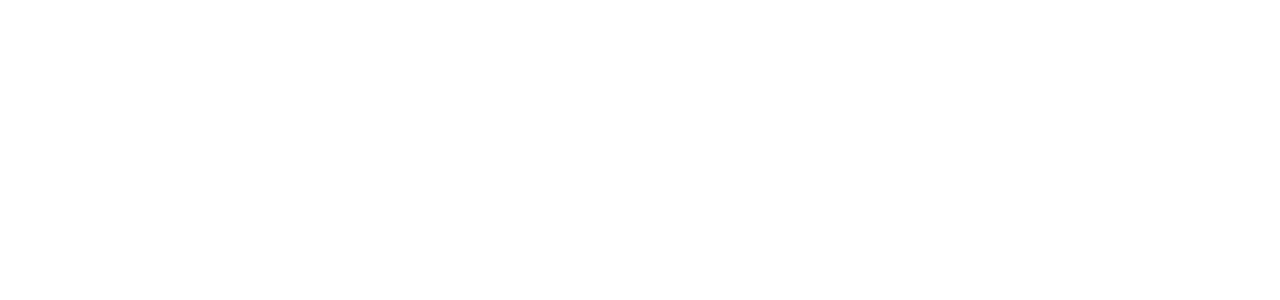
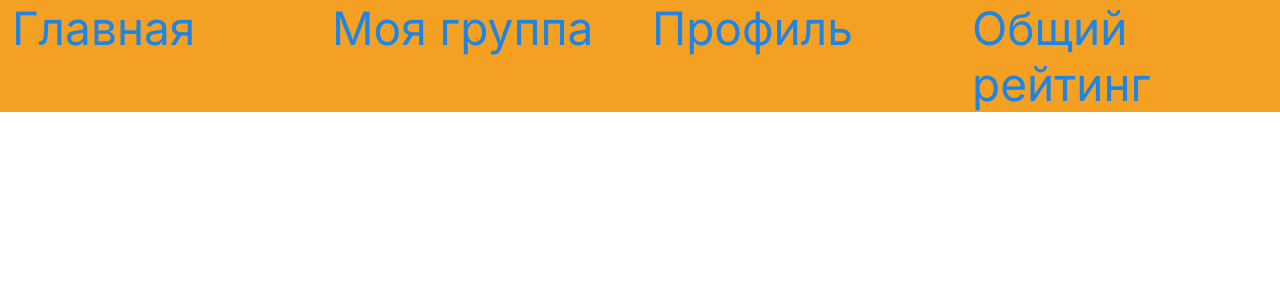
Before and after one commit to Animila/rating_system_student_activity, a Django app: page / in a window 1280 px wide. Before the commit the part shown is empty. Shown: the top 300 px of the page. Run offline with Django 4.2, Linux system fonts and the light colour scheme.

Commit message:
Create navbar

```diff
--- a/Rating/settings.py
+++ b/Rating/settings.py
@@ -1,4 +1,5 @@
 from pathlib import Path
+import os
 
 # Build paths inside the project like this: BASE_DIR / 'subdir'.
 BASE_DIR = Path(__file__).resolve().parent.parent
@@ -93,7 +94,7 @@
 # Internationalization
 # https://docs.djangoproject.com/en/4.0/topics/i18n/
 
-LANGUAGE_CODE = 'en-us'
+LANGUAGE_CODE = 'ru'
 
 TIME_ZONE = 'UTC'
 
@@ -106,6 +107,7 @@
 # https://docs.djangoproject.com/en/4.0/howto/static-files/
 
 STATIC_URL = 'static/'
+STATIC_ROOT = BASE_DIR / 'static'
 
 # Default primary key field type
 # https://docs.djangoproject.com/en/4.0/ref/settings/#default-auto-field
--- /dev/null
+++ b/home/templates/home/base.html
@@ -0,0 +1,50 @@
+<!DOCTYPE html>
+{% load static %}
+<html lang="ru">
+<head>
+    <meta charset="UTF-8">
+    <meta name="viewport"
+          content="width=device-width, user-scalable=no, initial-scale=1.0, maximum-scale=1.0, minimum-scale=1.0">
+    <meta http-equiv="X-UA-Compatible" content="ie=edge">
+    <title>РССА</title>
+    <link href="https://cdn.jsdelivr.net/npm/bootstrap@5.1.3/dist/css/bootstrap.min.css" rel="stylesheet" integrity="sha384-1BmE4kWBq78iYhFldvKuhfTAU6auU8tT94WrHftjDbrCEXSU1oBoqyl2QvZ6jIW3" crossorigin="anonymous">
+    <link rel="preconnect" href="https://fonts.googleapis.com">
+    <link rel="preconnect" href="https://fonts.gstatic.com" crossorigin>
+    <link href="https://fonts.googleapis.com/css2?family=Inter:wght@100;400;700&display=swap" rel="stylesheet">
+    <link rel="stylesheet" href="{% static 'css/style.min.css' %}">
+    <style type="text/css">
+        .menu {
+
+        }
+        .menu_item {
+            text-decoration: none;
+            font-family: 'Inter';
+            font-style: normal;
+            font-weight: 400;
+            font-size: 46px;
+            line-height: 56px;
+
+            color: #1E85E4;
+        }
+    </style>
+</head>
+<body>
+    <nav>
+        <div class="container-fluid" style="background: linear-gradient(0deg, #F3A023, #F3A023); color: #1E85E4; font-family: 'Inter';  font-style: normal;">
+            <div class="row">
+                <div class="col-md"><a href="{% url 'home' %}" class="menu_item">Главная</a></div>
+                <div class="col-md"><a href="#" class="menu_item">Моя группа</a></div>
+                <div class="col-md"><a href="{% url 'cabinet' %}" class="menu_item">Профиль</a></div>
+                <div class="col-md"><a href="#" class="menu_item">Общий рейтинг</a></div>
+            </div>
+
+        </div>
+    </nav>
+
+
+{% block content %}
+
+{% endblock %}
+
+</body>
+</html>
--- a/home/templates/home/index.html
+++ b/home/templates/home/index.html
@@ -1,13 +1,7 @@
-<!doctype html>
-<html lang="ru">
-<head>
-    <meta charset="UTF-8">
-    <meta name="viewport"
-          content="width=device-width, user-scalable=no, initial-scale=1.0, maximum-scale=1.0, minimum-scale=1.0">
-    <meta http-equiv="X-UA-Compatible" content="ie=edge">
-    <title>Главная страница</title>
-</head>
-<body>
+{% extends 'home/base.html' %}
 
-</body>
-</html>
+{% block content %}
+
+<h1></h1>
+
+{% endblock %}
```
Also changed, not shown: 1 other file.
